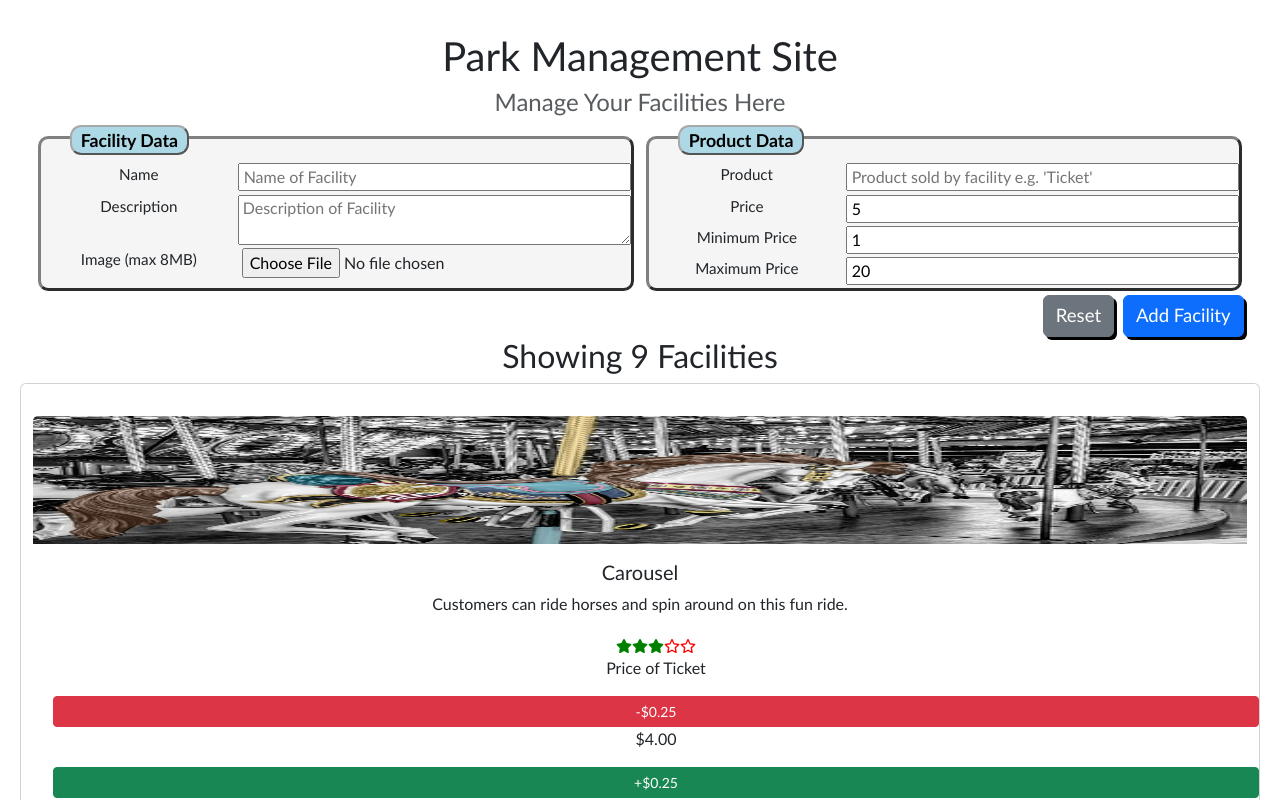
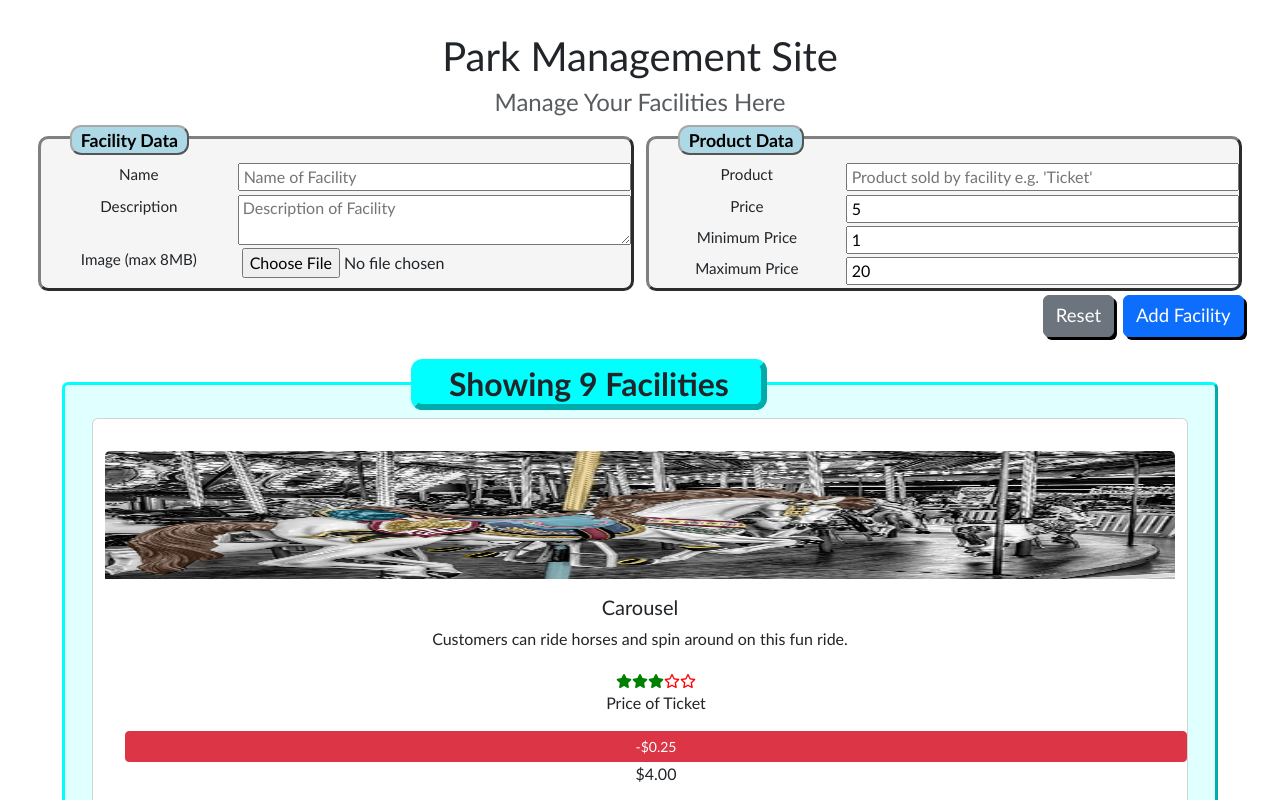
Before and after one commit to JazzAnt/park-manager, a React (Vite) app: page / in a window 1280 px wide. Shown: the top 800 px of the page. Built offline with nearby package versions, Linux system fonts and the light colour scheme.

Commit message:
add css for facility list container

```diff
--- a/src/App.jsx
+++ b/src/App.jsx
@@ -4,6 +4,7 @@ import { v4 } from "uuid";
 import "./App.css";
 import "./assets/styles/reset.css";
 import "./assets/styles/facilityForm.css"
+import "./assets/styles/facility.css"
 
 import data from "./assets/services/data.json";
 
--- /dev/null
+++ b/src/assets/styles/facility.css
@@ -0,0 +1,20 @@
+.facilityList {
+    width: 95%;
+    margin-top: 2.8em;
+    margin-left: 2.5%;
+    padding: 2.4em;
+    border: 0.2em cyan outset;
+    border-radius: 0.4em;
+    background-color: lightcyan;
+}
+
+.facilityList > h2 {
+    margin-left: 24vw;
+    padding: 0 1em;
+    width: fit-content;
+    border: 0.2em cyan outset;
+    border-radius: 0.36em;
+    background-color: cyan;
+    font-weight: bold;
+    margin-top: -2em;
+}
--- a/src/components/FacilityList.jsx
+++ b/src/components/FacilityList.jsx
@@ -11,9 +11,11 @@ const FacilityList = ({
   onDemolish = (f) => f,
 }) =>
   facilities.length === 0 ? (
-    <h2>No Facility in the Database</h2>
+    <div className="facilityList">
+      <h2>No Facility in the Database</h2>
+    </div>
   ) : (
-    <>
+    <div className="facilityList">
       <h2>Showing {facilities.length} Facilities</h2>
       <div className="row">
         {facilities.map((facility) => (
@@ -31,7 +33,7 @@ const FacilityList = ({
           />
         ))}
       </div>
-    </>
+    </div>
   );
 
 export default FacilityList;
```
